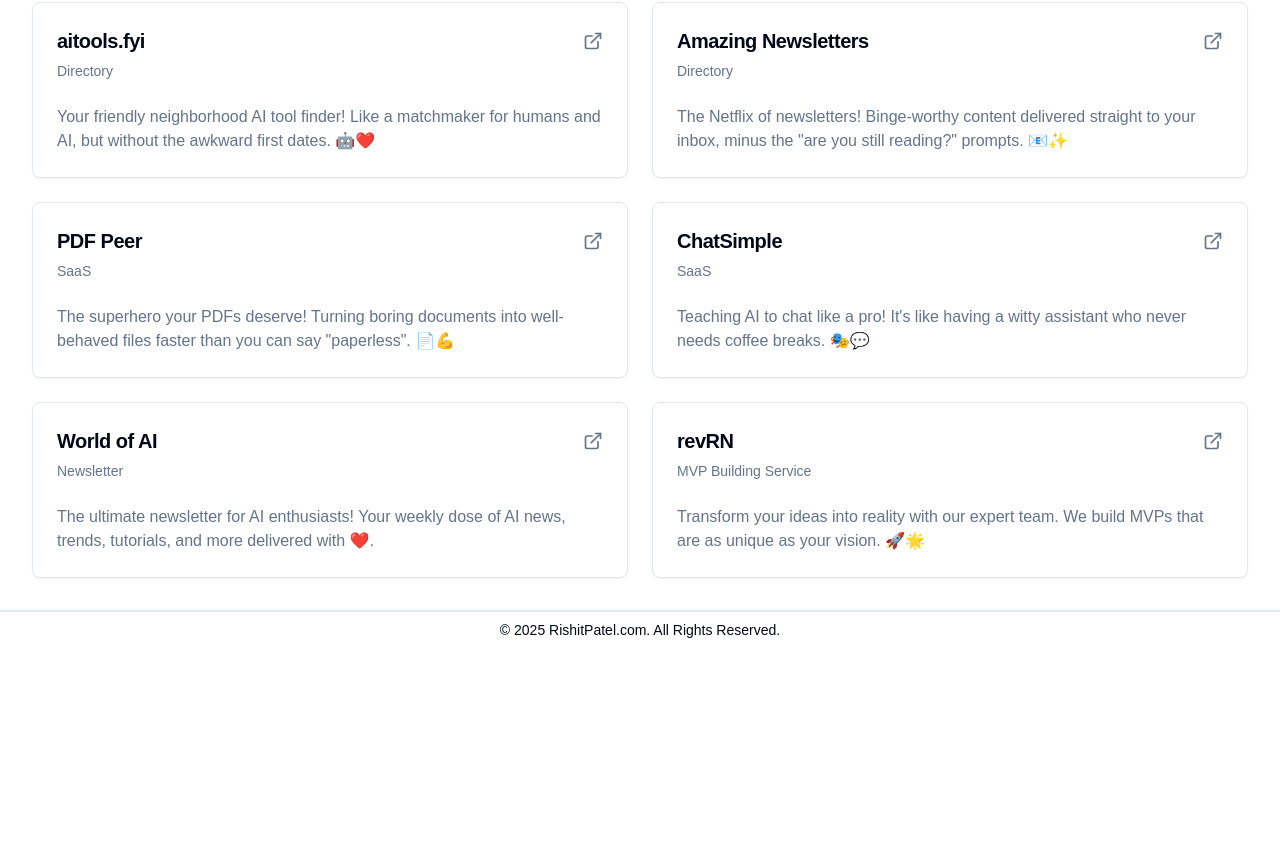
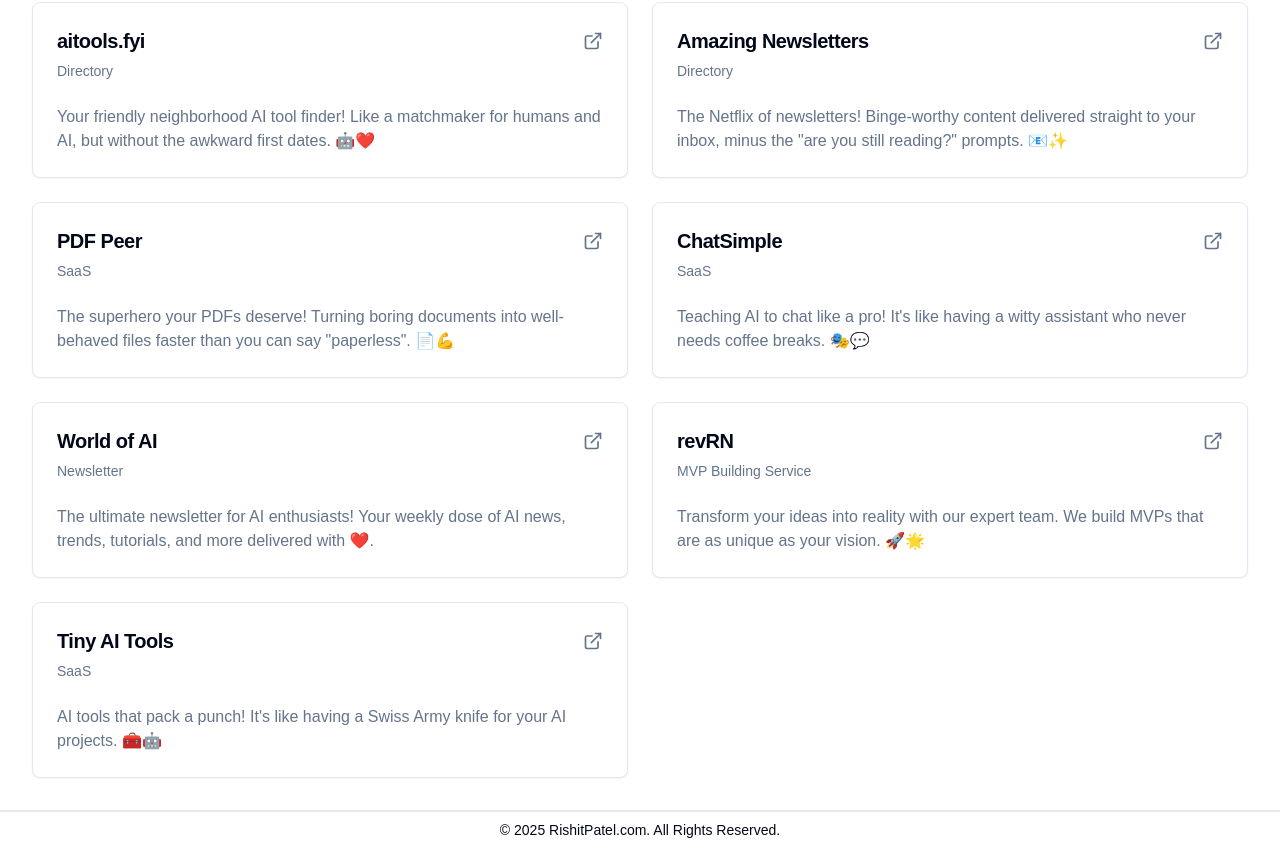
Before and after one commit to imrishit98/rishitpatel.com, a Next.js app: page /projects in a window 1280 px wide. Shown: the part 265-1113 px from the top of the page. Before the commit the page ends 913 px from the top, so only its background shows below. Built offline with nearby package versions, Linux system fonts and the light colour scheme; a web font is replaced by a local one.

Commit message:
Add new project in ProjectsGrid component

```diff
--- a/src/components/ui/projects/projects-grid.js
+++ b/src/components/ui/projects/projects-grid.js
@@ -43,6 +43,13 @@
     url: 'https://revrn.com/',
     type: 'MVP Building Service',
   },
+  {
+    title: 'Tiny AI Tools',
+    description:
+      "AI tools that pack a punch! It's like having a Swiss Army knife for your AI projects. 🧰🤖",
+    url: 'https://tiny.aitools.fyi/',
+    type: 'SaaS',
+  },
 ];
 
 export function ProjectsGrid() {
```
